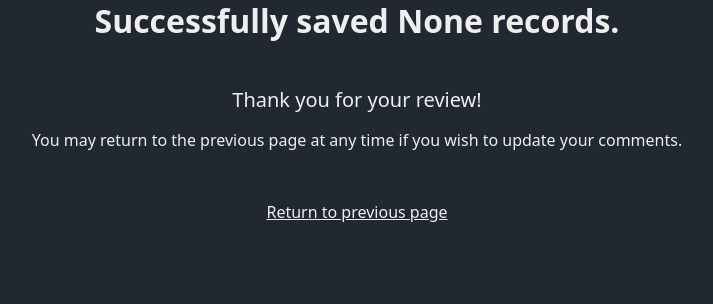
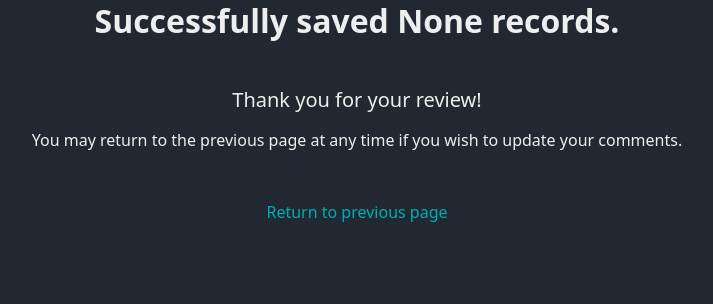
Before and after one commit to DARC-UHM/external-image-review, a Flask app: page /success in a window 1280 px wide. Shown: the part 386-690 px from the top of the page, without its empty margins (283-996 px from the left). Run offline with Flask 3, Linux system fonts and the light colour scheme; some libraries are stand-ins or nearby versions.

Commit message:
Update save message and link style

```diff
--- a/application/templates/save_success.html
+++ b/application/templates/save_success.html
@@ -8,10 +8,10 @@
 </head>
 <body id="index" class="text-center my-3 mx-5">
     <img src="/static/img/logo_darc.png" class="mt-4" width="30%" style="max-width: 300px; min-width: 200px"/>
-    <h2 class="mt-5" style="font-weight: 600;">Successfully saved {{ data.count }} records.</h2>
+    <h2 class="mt-5" style="font-weight: 600;">Successfully saved {{ data.count }} record{% if data.count|int > 1 or data.count|int == 0 %}s{% endif %}.</h2>
     <h5 class="mt-5">Thank you for your review!</h5>
     <p class="mt-3 mb-5">You may return to the previous page at any time if you wish to update your comments.</p>
-    <a href="/review/{{ data.name }}" style="color: #EEEEEE;">
+    <a class="mediaButton" href="/review/{{ data.name }}">
         <p>Return to previous page</p>
     </a>
     <script src="/static/js/bootstrap.bundle.js"></script>
```
